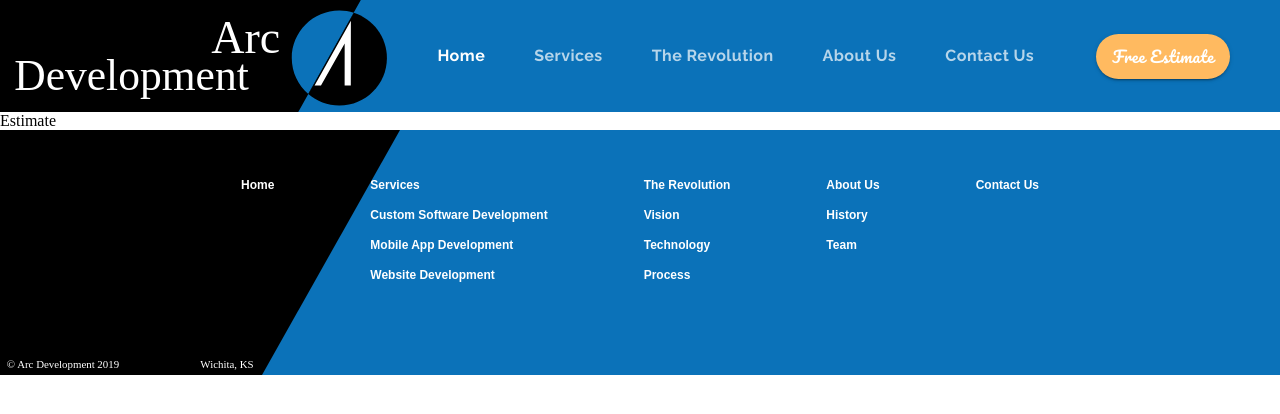
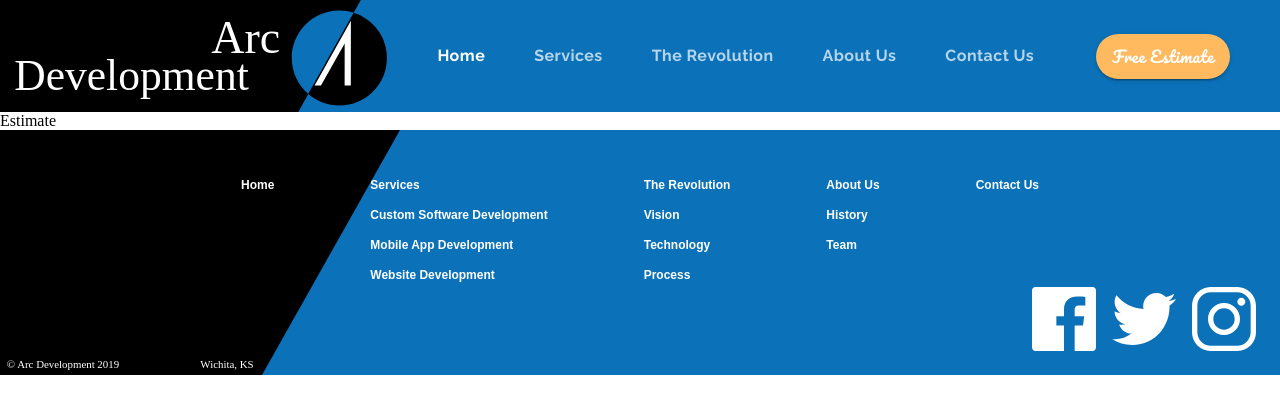
Before and after one commit to sgarner23/Material-UI-Website, a React (Create React App) app: page /estimate in a window 1280 px wide. Shown: the top 414 px of the page. Built offline with nearby package versions, Linux system fonts and the light colour scheme.

Commit message:
footer finished

```diff
--- a/src/components/ui/Footer.js
+++ b/src/components/ui/Footer.js
@@ -5,6 +5,9 @@
 import { Hidden } from "@material-ui/core";
 
 import footerAdornment from '../../assets/Footer Adornment.svg';
+import facebook from "../../assets/facebook.svg";
+import twitter from "../../assets/twitter.svg";
+import instagram from "../../assets/instagram.svg";
 
 const useStyles = makeStyles(theme => ({
   footer: {
@@ -35,6 +38,22 @@
   },
   gridItem: {
     margin: "3em"
+  },
+  icon: {
+    height: "4em",
+    width: "4em",
+    [theme.breakpoints.down("xs")]: {
+      height: "2.5em",
+      width: "2.5em"
+    }
+  },
+  socialContainer: {
+    position: 'absolute',
+    marginTop: "-6em",
+    right: '1.5em',
+    [theme.breakpoints.down("xs")]: {
+      right: "0.6em"
+    }
   }
 }))
 
@@ -108,5 +127,16 @@
     </Hidden>
 
     <img className={classes.adornment} alt="black decorative slash" src={footerAdornment} />
+    <Grid container spacing={2} className={classes.socialContainer} justify='flex-end'>
+      <Grid item component={"a"} href="https://www.facebook.com" rel="noopener noreferrer" target="_blank">
+        <img alt="facebook" src={facebook} className={classes.icon} />
+      </Grid>
+      <Grid item component={"a"} href="https://www.twitter.com" rel="noopener noreferrer" target="_blank">
+        <img alt="twitter" src={twitter} className={classes.icon} />
+      </Grid>
+      <Grid item component={"a"} href="https://www.instagram.com" rel="noopener noreferrer" target="_blank">
+        <img alt="instagram" src={instagram} className={classes.icon} />
+      </Grid>
+    </Grid>
   </footer>
 }
```
